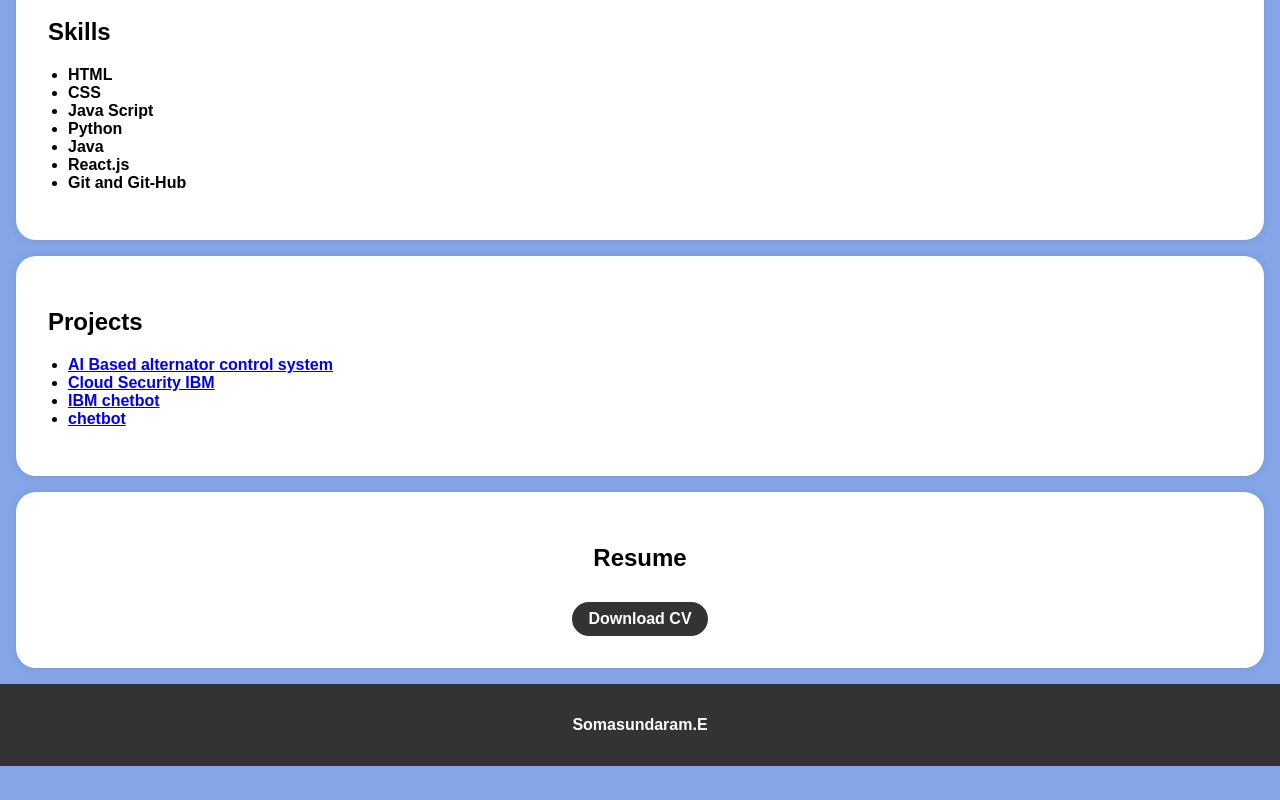
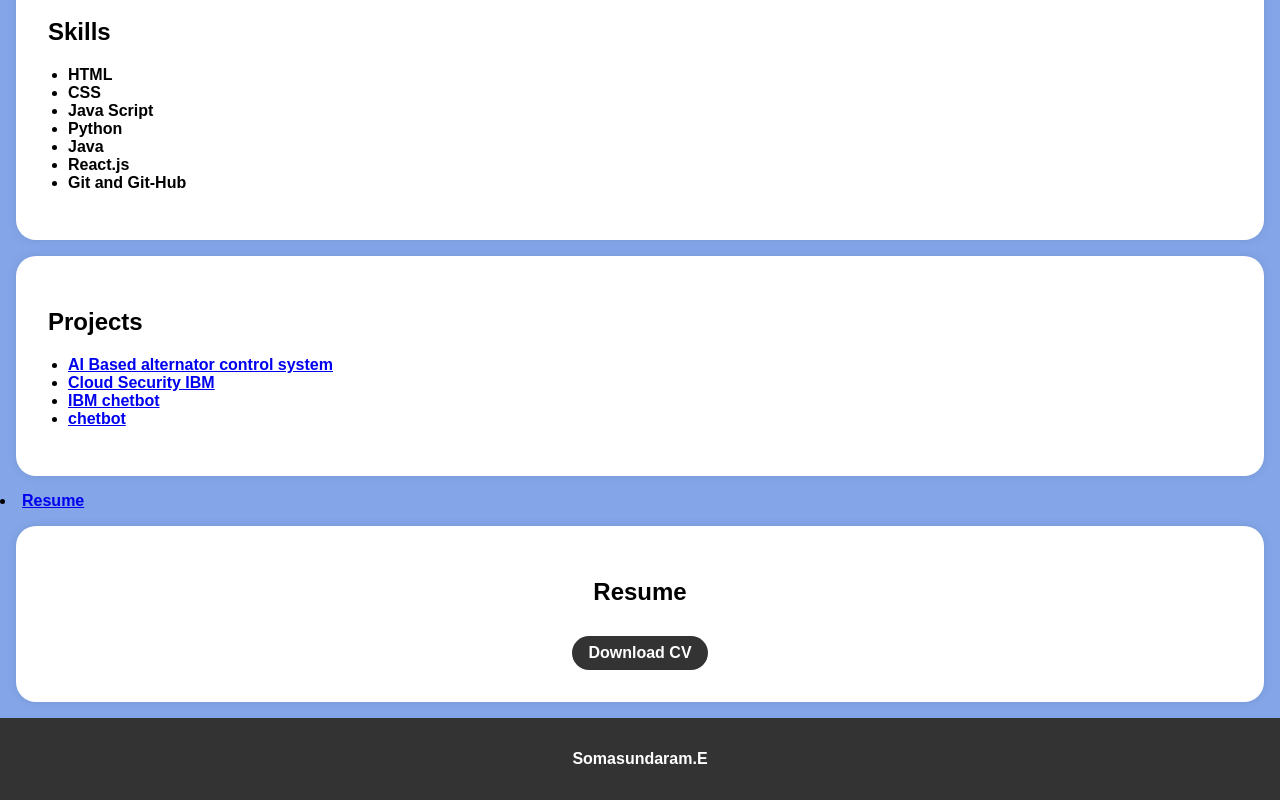
Before and after one commit to Somasundaram0707/Portfolio, a plain HTML site: page index.html in a window 1280 px wide. Shown: the part 680-1480 px from the top of the page. Before the commit the page ends 1446 px from the top, so only its background shows below. Drawn offline with Linux system fonts and the light colour scheme.

Commit message:
index.html

```diff
--- a/index.html
+++ b/index.html
@@ -165,7 +165,7 @@
     </section>
 
     <section id="resume">
-
+    <li><a href ="https://https://https://www.canva.com/design/DAGiKzzsvIU/FPdKxCYKyxkCCVd4HNeg6w/edit?utm_content=DAGiKzzsvIU&utm_campaign=designshare&utm_medium=link2&utm_source=sharebutton">Resume</a></li>
         <div class="section-content">
             <center>
             <h2>Resume</h2>
```
